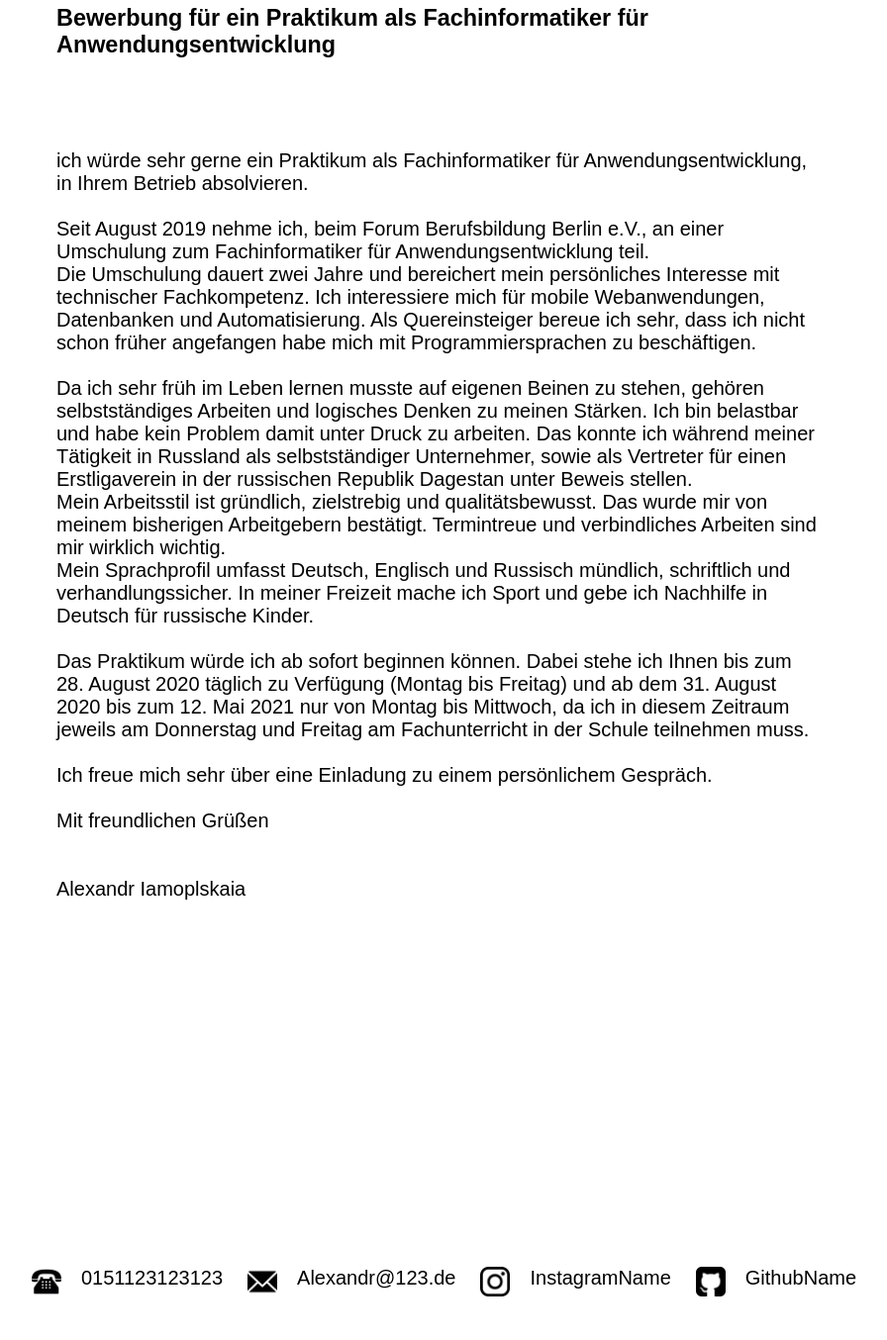
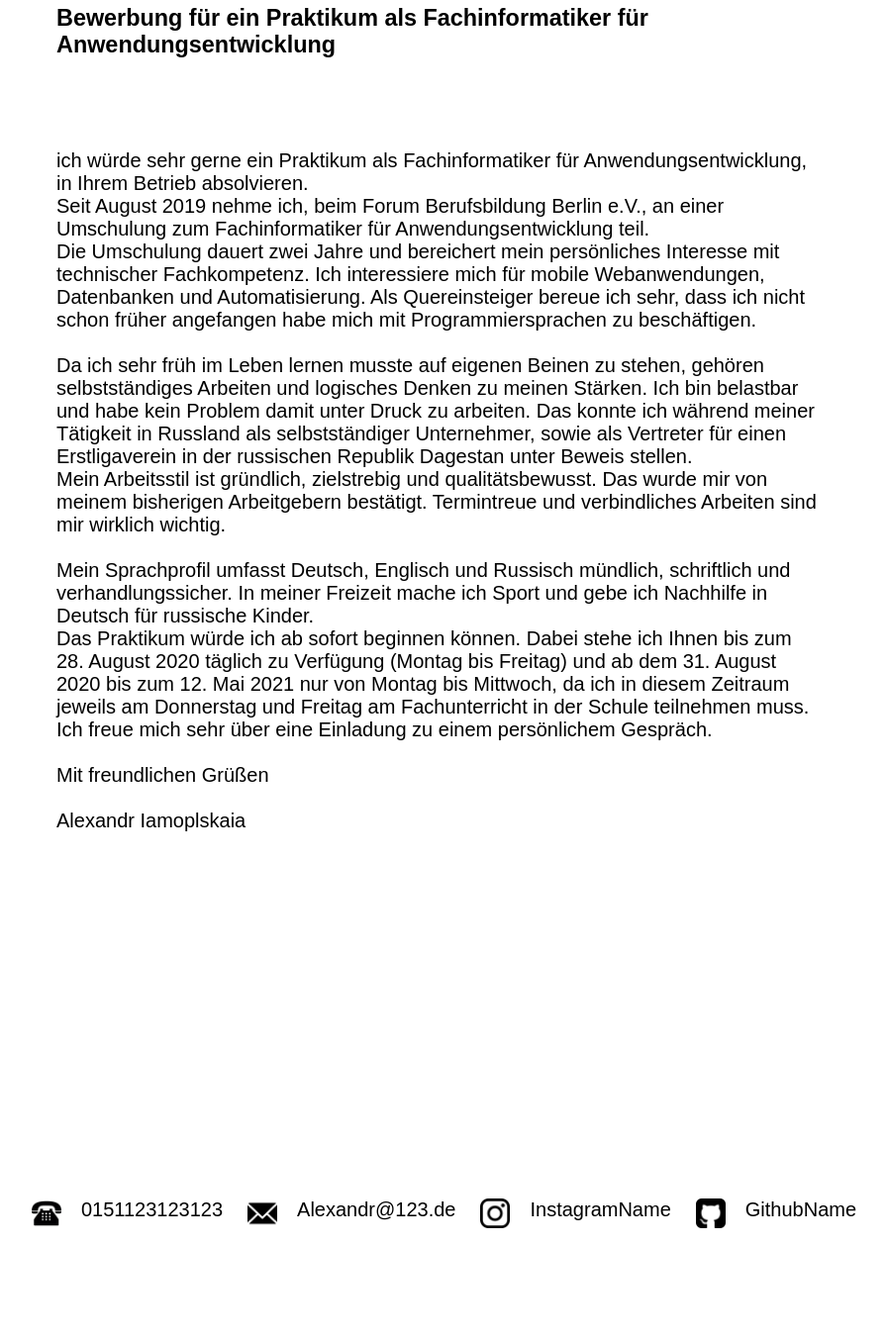
Before and after one commit to AlexandrIampolskiy/portfolio5000, a PHP site: page /bewerbung.php in a window 1280 px wide. Shown: the part 657-2011 px from the top of the page at 99% size, without its empty margins (199-1095 px from the left). After the commit the page ends 1898 px from the top, so only its background shows below. Run offline with PHP 8.4, Linux system fonts and the light colour scheme; the visitor is signed in with stand-in values (Sample User, id 1); data that the repository does not hold is empty; some libraries are stand-ins or nearby versions; some web fonts are replaced.

Commit message:
Add files via upload

```diff
--- a/admin.php
+++ b/admin.php
@@ -20,9 +20,9 @@
           // dann ==> USERNAME IST FREI dann
           if($_POST["pw"] == $_POST["pw2"]) {
             // ==> USER ANLEGEN
+              $hash = password_hash($_POST["pw"], PASSWORD_BCRYPT);
               $stmt = $mysql->prepare("INSERT INTO user (username, userpass, anrede, company, companystreet, companyplz, companycity) VALUES(:user, :pw, :anrede, :company, :companystreet, :companyplz, :companycity)");
               $stmt->bindParam(":user", $_POST["username"]);
-              $hash = password_hash($_POST["pw"], PASSWORD_BCRYPT);
               $stmt->bindParam(":pw", $hash);
               $stmt->bindParam(":anrede", $_POST["anrede"]);
               $stmt->bindParam(":company", $_POST["company"]);
@@ -56,7 +56,6 @@
       <br>
 
     </form>
-    <br>
 
   </body>
 </html>
--- a/bewerbung.php
+++ b/bewerbung.php
@@ -72,16 +72,21 @@
         print_r($row['anrede']);
       ?>
       <br/>
-      ich würde sehr gerne ein Praktikum als Fachinformatiker für Anwendungsentwicklung, in Ihrem  Betrieb absolvieren.<br/><br/>
-      Seit August 2019 nehme ich, beim Forum Berufsbildung Berlin e.V., an einer Umschulung zum Fachinformatiker für Anwendungsentwicklung teil.<br/>
-      Die Umschulung dauert zwei Jahre und bereichert mein persönliches Interesse mit technischer Fachkompetenz. Ich interessiere mich für mobile Webanwendungen, Datenbanken und Automatisierung. Als Quereinsteiger bereue ich sehr, dass ich nicht schon früher angefangen habe mich mit Programmiersprachen zu beschäftigen.<br/><br/>
-      Da ich sehr früh im Leben lernen musste auf eigenen Beinen zu stehen, gehören  selbstständiges Arbeiten und logisches Denken zu meinen Stärken. Ich bin belastbar und habe kein Problem damit unter Druck zu arbeiten. Das konnte ich während meiner Tätigkeit in Russland als selbstständiger Unternehmer, sowie als Vertreter für einen Erstligaverein in der russischen Republik Dagestan unter Beweis stellen.<br/>
-      Mein Arbeitsstil ist gründlich, zielstrebig und qualitätsbewusst. Das wurde mir von meinem  bisherigen Arbeitgebern bestätigt. Termintreue und verbindliches Arbeiten sind mir wirklich wichtig.<br/> Mein Sprachprofil umfasst Deutsch, Englisch und Russisch mündlich, schriftlich und verhandlungssicher. In meiner Freizeit mache ich Sport und gebe ich Nachhilfe in Deutsch für russische Kinder.<br/><br/>
-      Das Praktikum würde ich ab sofort beginnen können. Dabei stehe ich Ihnen bis zum 28. August 2020 täglich zu Verfügung (Montag bis Freitag) und ab dem 31. August 2020 bis zum 12. Mai 2021 nur von Montag bis Mittwoch, da ich in diesem Zeitraum jeweils am Donnerstag und Freitag am Fachunterricht in der Schule teilnehmen muss.<br/><br/>
-      Ich freue mich sehr über eine Einladung zu einem persönlichem Gespräch. <br/><br/>
-      Mit freundlichen Grüßen</p><br/><br>
-      <p>Alexandr Iamoplskaia
-    </p>
+      <p>ich würde sehr gerne ein Praktikum als Fachinformatiker für Anwendungsentwicklung, in Ihrem  Betrieb absolvieren.</p>
+      <p>Seit August 2019 nehme ich, beim Forum Berufsbildung Berlin e.V., an einer Umschulung zum Fachinformatiker für Anwendungsentwicklung teil.</p>
+      <p>Die Umschulung dauert zwei Jahre und bereichert mein persönliches Interesse mit technischer Fachkompetenz. Ich interessiere mich für mobile Webanwendungen, Datenbanken und Automatisierung. Als Quereinsteiger bereue ich sehr, dass ich nicht schon früher angefangen habe mich mit Programmiersprachen zu beschäftigen.</p>
+      <br>
+      <p>Da ich sehr früh im Leben lernen musste auf eigenen Beinen zu stehen, gehören  selbstständiges Arbeiten und logisches Denken zu meinen Stärken. Ich bin belastbar und habe kein Problem damit unter Druck zu arbeiten. Das konnte ich während meiner Tätigkeit in Russland als selbstständiger Unternehmer, sowie als Vertreter für einen Erstligaverein in der russischen Republik Dagestan unter Beweis stellen.</p>
+      <p>Mein Arbeitsstil ist gründlich, zielstrebig und qualitätsbewusst. Das wurde mir von meinem  bisherigen Arbeitgebern bestätigt. Termintreue und verbindliches Arbeiten sind mir wirklich wichtig.</p>
+      <br>
+      <p>Mein Sprachprofil umfasst Deutsch, Englisch und Russisch mündlich, schriftlich und verhandlungssicher. In meiner Freizeit mache ich Sport und gebe ich Nachhilfe in Deutsch für russische Kinder.</p>
+      <p>Das Praktikum würde ich ab sofort beginnen können. Dabei stehe ich Ihnen bis zum 28. August 2020 täglich zu Verfügung (Montag bis Freitag) und ab dem 31. August 2020 bis zum 12. Mai 2021 nur von Montag bis Mittwoch, da ich in diesem Zeitraum jeweils am Donnerstag und Freitag am Fachunterricht in der Schule teilnehmen muss.</p>
+      <p>Ich freue mich sehr über eine Einladung zu einem persönlichem Gespräch.</p>
+      <br>
+      <p>Mit freundlichen Grüßen</p>
+      <br>
+      <p>Alexandr Iamoplskaia</p>
+
   </section>
 </div>
 </main>
--- a/footer.php
+++ b/footer.php
@@ -1,45 +1,26 @@
-<!-- footer -->
+
 <footer>
     <section class="contact">
-        <div class="contact-wrapper">
-                <div class="contact-data-wrapper">
-                    <div class="tel-logo">
-                        <img src="img/icons/phone.png" alt="">
-                    </div>
-                    <div class="tel">
-                        0151123123123
-                    </div>
-                </div>
-                <div class="contact-data-wrapper">
-                    <div class="email-logo">
-                        <img src="img/icons/email.png" alt="">
-                    </div>
-                    <div class="email">
-                        Alexandr@123.de
-                    </div>
-                </div>
-                <div class="contact-data-wrapper">
-                    <div class="insta-logo">
-                        <img src="img/icons/insta.png" alt="">
-                    </div>
-                    <div class="insta">
-                        InstagramName
-                    </div>
-                </div>
-                <div class="contact-data-wrapper">
-                    <div class="github-logo">
-                        <img src="img/icons/github.png" alt="">
-                    </div>
-                    <div class="github">
-                        GithubName
-                    </div>
-                </div>
-        </div>
+        <ul class="contact-wrapper">
+                <ul class="contact-data-wrapper">
+                    <li class="tel-logo"><img src="img/icons/phone.png" alt=""></li>
+                    <li class="tel">0151123123123</li>
+                </ul>
+                <ul class="contact-data-wrapper">
+                    <li class="email-logo"><img src="img/icons/email.png" alt=""></li>
+                    <li class="email">Alexandr@123.de</li>
+                </ul>
+                <ul class="contact-data-wrapper">
+                    <li class="insta-logo"><img src="img/icons/insta.png" alt=""></li>
+                    <li class="insta">InstagramName</li>
+                </ul>
+                <ul class="contact-data-wrapper">
+                    <li class="github-logo"><img src="img/icons/github.png" alt=""></li>
+                    <li class="github">GithubName</li>
+                </ul>
+        </ul>
     </section>
 </footer>
-
+<script type="text/javascript" src="script.js"></script>
 </body>
-
-<script type="text/javascript" src="script.js"></script>
-
 </html>
--- a/header.php
+++ b/header.php
@@ -1,8 +1,7 @@
 <?php
 session_start();
     if(!isset($_SESSION["username"])) {
-    header("location: login.php");
-    exit;
+    header("Location: login.php");
     };
 ?>
 
--- a/mysql.php
+++ b/mysql.php
@@ -1,8 +1,8 @@
 <?php
 $host = "localhost";
 $name = "dbportfolio";
-$user = "";     /* for XAMPP use '' for FEBAS use "";*/
-$passwort = "";     /* for XAMPP use '' for FEBAS use " */
+$user = "userkempalshik";     /* for XAMPP use '' for FEBAS use "userkempalshik";*/
+$passwort = "Alex0711alex0711";     /* for XAMPP use '' for FEBAS use "Alex0711alex0711" */
 
 try{
   $mysql = new PDO("mysql:host=$host; dbname=$name", $user, $passwort);
--- a/style.css
+++ b/style.css
@@ -5,6 +5,7 @@
     padding: 0px;
     outline: none;
     box-sizing: border-box;
+    list-style: none;
     font-family: 'Raleway', sans-serif;
    /*  font-family: 'Times New Roman', Times, sans-serif; */
 
@@ -79,7 +80,7 @@ main .txt, h1 {
 
 .main-wrapper-img {
     width: 100%;
-    height: 300px;
+    height: 500px;
     background-image: url("img/skyline.jpg");
     background-position: center;
     background-size: cover;
@@ -87,8 +88,8 @@ main .txt, h1 {
 }
 
 .main-wrapper-text {
-    padding-top: 12%;
-    padding-bottom: 13%;
+    padding-top: 7%;
+    padding-bottom: 7%;
     margin: 0 auto;
     text-align: center;
     background: white;
@@ -97,6 +98,9 @@ main .txt, h1 {
     border-top: 4px solid black; */
 }
 
+.main-wrapper-text h1 {
+    margin: 0 0 10rem 0;
+}
 
 /* main-about me */
 
```
Also changed, not shown: index.php (+4 -4 lines), script.js (+15 -4 lines), html.jpg (added), logout.php (indentation only), skyline.jpg (added).
